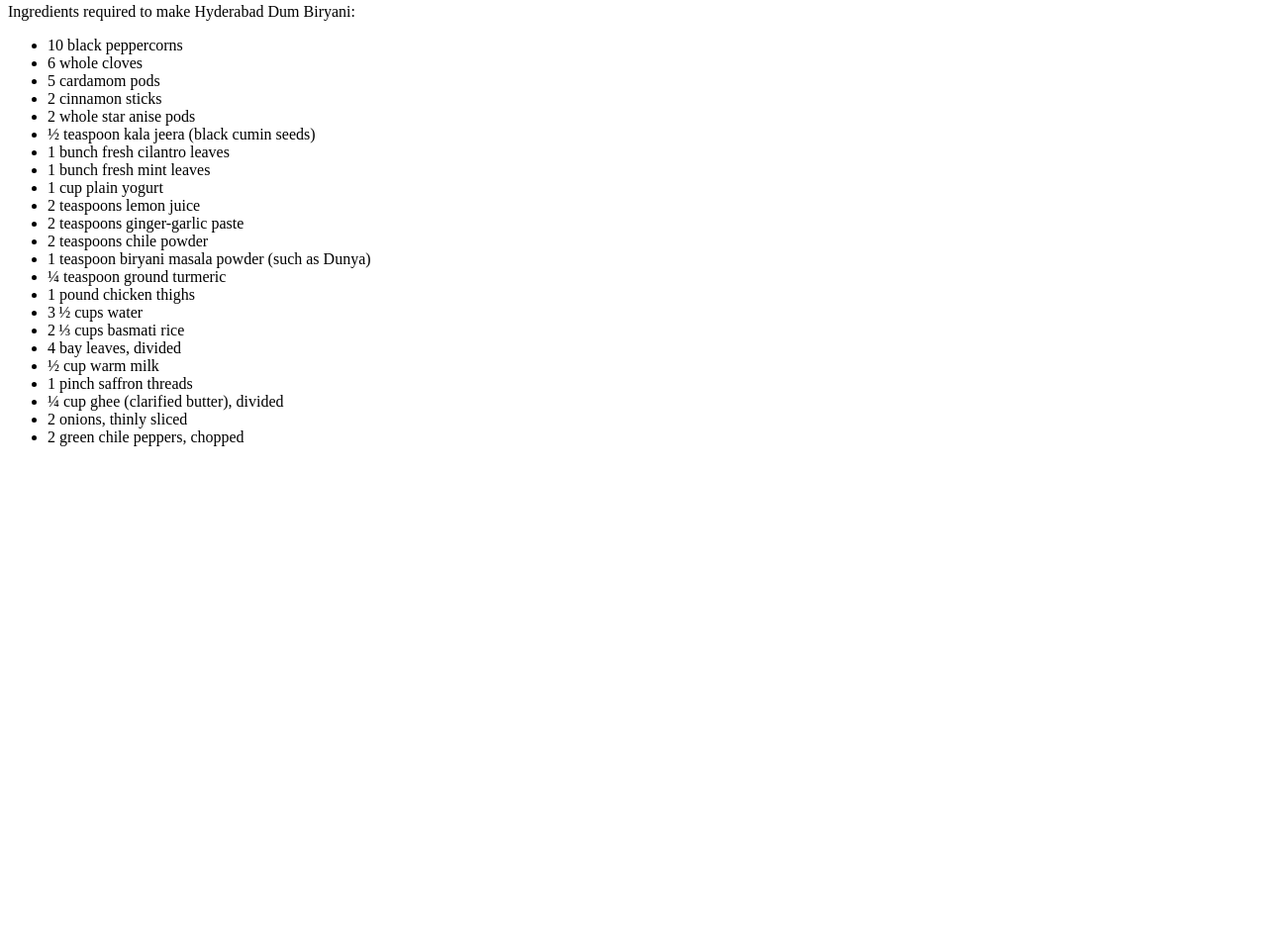
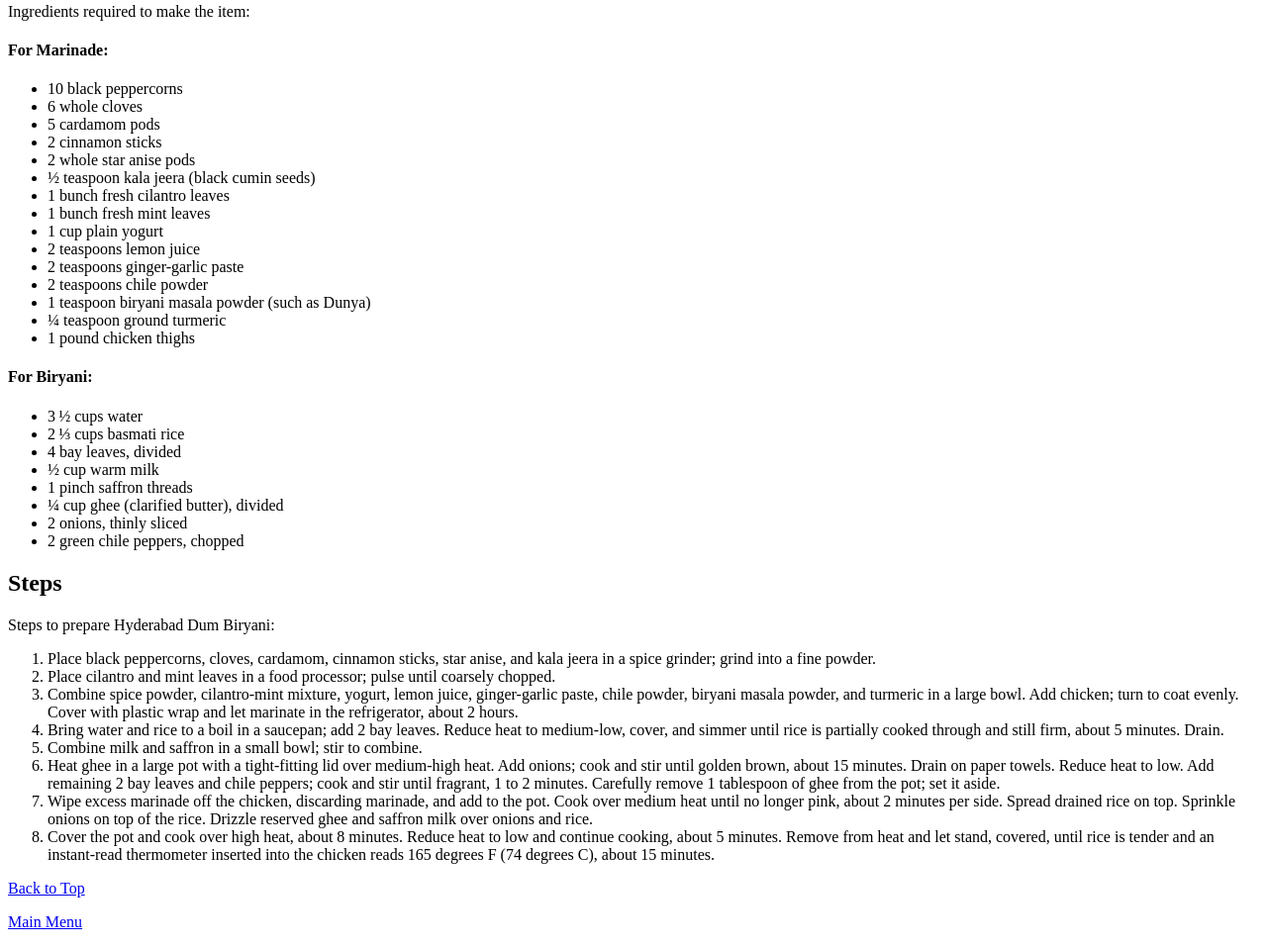
Before and after one commit to SurendraChakravarthula/odin-recipes, a plain HTML site: page recipes/hyderabad_dum_biryani.html in a window 1280 px wide. Shown: the part 662-1619 px from the top of the page at 99% size. Before the commit the page ends 1129 px from the top, so only its background shows below. Drawn offline with Linux system fonts and the light colour scheme.

Commit message:
Add steps for recipes and link pages

```diff
--- a/recipes/hyderabad_dum_biryani.html
+++ b/recipes/hyderabad_dum_biryani.html
@@ -23,7 +23,8 @@
             add their essence to the final dish.
         </p>
         <h2>Ingredients</h2>
-        <p>Ingredients required to make Hyderabad Dum Biryani:</p>
+        <p>Ingredients required to make the item: </p>
+        <h4>For Marinade:</h4>
         <ul>
             <li>10 black peppercorns</li>
             <li>6 whole cloves</li>
@@ -40,6 +41,11 @@
             <li>1 teaspoon biryani masala powder (such as Dunya)</li>
             <li>¼ teaspoon ground turmeric</li>
             <li>1 pound chicken thighs</li>
+        </ul>
+        <p>
+            <h4>For Biryani:</h4>
+        </p>
+        <ul>
             <li>3 ½ cups water</li>
             <li>2 ⅓ cups basmati rice</li>
             <li>4 bay leaves, divided</li>
@@ -49,5 +55,28 @@
             <li>2 onions, thinly sliced</li>
             <li>2 green chile peppers, chopped</li>
         </ul>
+        <h2>Steps</h2>
+        <p>Steps to prepare Hyderabad Dum Biryani:</p>
+        <ol>
+            <li>Place black peppercorns, cloves, cardamom, cinnamon sticks, star anise,
+                 and kala jeera in a spice grinder; grind into a fine powder.</li>
+            <li>Place cilantro and mint leaves in a food processor; pulse until coarsely chopped.</li>
+            <li>Combine spice powder, cilantro-mint mixture, yogurt, lemon juice, ginger-garlic paste, chile powder, biryani masala powder, and turmeric in a large bowl.
+                Add chicken; turn to coat evenly. Cover with plastic wrap and let marinate in the refrigerator, about 2 hours.</li>
+            <li>Bring water and rice to a boil in a saucepan; add 2 bay leaves. Reduce heat to medium-low, cover, and simmer until
+                rice is partially cooked through and still firm, about 5 minutes. Drain.</li>
+            <li>Combine milk and saffron in a small bowl; stir to combine.</li>
+            <li>Heat ghee in a large pot with a tight-fitting lid over medium-high heat. Add onions; cook and stir until golden brown,
+                about 15 minutes. Drain on paper towels. Reduce heat to low. Add remaining 2 bay leaves and chile peppers; cook and stir until fragrant, 1 to 2 minutes.
+                 Carefully remove 1 tablespoon of ghee from the pot; set it aside.</li>
+            <li>Wipe excess marinade off the chicken, discarding marinade, and add to the pot. Cook over medium heat until no longer pink, about 2 minutes per side.
+                Spread drained rice on top. Sprinkle onions on top of the rice. Drizzle reserved ghee and saffron milk over onions and rice.            </li>
+            <li>Cover the pot and cook over high heat, about 8 minutes. Reduce heat to low and continue cooking, about 5 minutes. Remove from heat and let stand,
+                covered, until rice is tender and an instant-read thermometer inserted into the chicken reads 165 degrees F (74 degrees C), about 15 minutes.</li>
+        </ol>
+        <a href="hyderabad_dum_biryani.html">Back to Top</a>
+        <p>
+            <a href="../index.html">Main Menu</a>
+        </p>
     </body>
 </html>
```
Also changed, not shown: index.html (+4 -0 lines), recipes/chepala_pulusu.html (+27 -4 lines), recipes/tandoori_chicken.html (+20 -1 lines).
